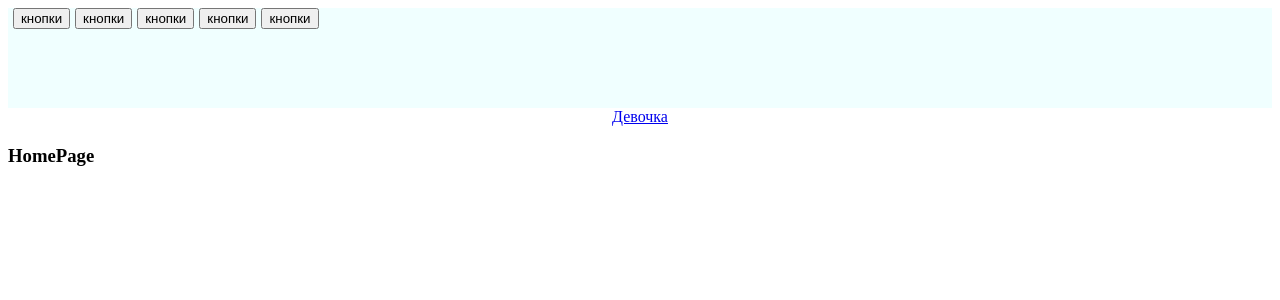
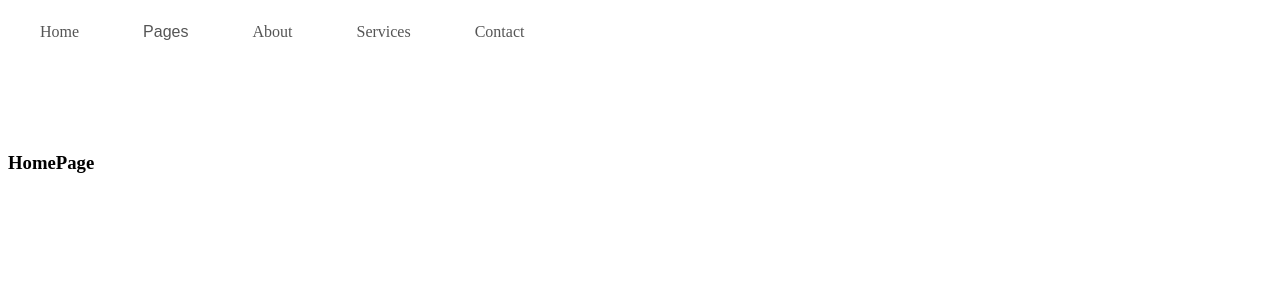
Before and after one commit to Yourtasya/ProjectFinal, a React (Create React App) app: page /home in a window 1280 px wide. Shown: the top 300 px of the page. Built offline with nearby package versions, Linux system fonts and the light colour scheme; the HTML template or start-up script is replaced by a standard one.

Commit message:
added styles for NavBar, and rename buttons

```diff
--- a/src/App.tsx
+++ b/src/App.tsx
@@ -1,19 +1,19 @@
 //internal module
-import { BrowserRouter, NavLink } from "react-router-dom";
+import { BrowserRouter, NavLink, Navigate } from "react-router-dom";
 
 //external module
 import NavBar from "./components/NavBar";
 import AppRouter from "./routeComponent/AppRouter";
 import "./styles/App.css";
 import "./styles/NavBar.css";
+import "./styles/DropdawnMenu.css";
+import { HOME_ROUTE } from "./links/consts";
 
 function App() {
   return (
     <BrowserRouter>
       <NavBar />
-      <div className="App">
-        <NavLink to="/register">Девочка</NavLink>
-      </div>
+      <div className="App"></div>
       <AppRouter />
     </BrowserRouter>
   );
--- /dev/null
+++ b/src/components/DropdawnMenu.tsx
@@ -0,0 +1,31 @@
+import React from "react";
+import "../styles/DropdawnMenu.css";
+
+export const Dropdown = ({ trigger, menu }: any) => {
+  const [open, setOpen] = React.useState(false);
+
+  const handleOpen = () => {
+    setOpen(!open);
+  };
+
+  return (
+    <div>
+      {React.cloneElement(trigger, {
+        onClick: handleOpen,
+      })}
+      {open ? (
+        <ul className="DropdawnMenu">
+          {menu.map((menuItem: any, index: any) => (
+            <li key={index} className="ItemButtonInDropDawn">
+              {React.cloneElement(menuItem, {
+                onClick: () => {
+                  setOpen(false);
+                },
+              })}
+            </li>
+          ))}
+        </ul>
+      ) : null}
+    </div>
+  );
+};
--- a/src/components/NavBar.tsx
+++ b/src/components/NavBar.tsx
@@ -1,15 +1,58 @@
 import React, { Component } from "react";
+import { BrowserRouter, NavLink, Navigate } from "react-router-dom";
+import {
+  ABOUT_ROUTE,
+  BLOG_ROUTE,
+  CHANGELOG_ROUTE,
+  CONTACT_ROUTE,
+  HOME_ROUTE,
+  LOCATION_ROUTE,
+  SERVICES_ROUTE,
+  STYLE_GUIDE_ROUTE,
+  TEAM_ROUTE,
+} from "../links/consts";
+import { Dropdown } from "./DropdawnMenu";
 
 export default class NavBar extends Component {
   render(): React.ReactNode {
     return (
       <div className="NavBar">
         <div className="ButtonListInNavBar">
-          <button className="ButtonInNavBar"> кнопки</button>
-          <button className="ButtonInNavBar"> кнопки</button>
-          <button className="ButtonInNavBar"> кнопки</button>
-          <button className="ButtonInNavBar"> кнопки</button>
-          <button className="ButtonInNavBar"> кнопки</button>
+          <NavLink to={HOME_ROUTE} className="ButtonInNavBar">
+            Home
+          </NavLink>
+          <Dropdown
+            trigger={<button className="DropdawnInNavBar">Pages</button>}
+            menu={[
+              <NavLink to={ABOUT_ROUTE} className="ButtonInDropdawnMenu">
+                About
+              </NavLink>,
+              <NavLink to={LOCATION_ROUTE} className="ButtonInDropdawnMenu">
+                Location
+              </NavLink>,
+              <NavLink to={BLOG_ROUTE} className="ButtonInDropdawnMenu">
+                Blog
+              </NavLink>,
+              <NavLink to={CHANGELOG_ROUTE} className="ButtonInDropdawnMenu">
+                Change
+              </NavLink>,
+              <NavLink to={TEAM_ROUTE} className="ButtonInDropdawnMenu">
+                Team
+              </NavLink>,
+              <NavLink to={STYLE_GUIDE_ROUTE} className="ButtonInDropdawnMenu">
+                Style Guide
+              </NavLink>,
+            ]}
+          />
+          <NavLink to={ABOUT_ROUTE} className="ButtonInNavBar">
+            About
+          </NavLink>
+          <NavLink to={SERVICES_ROUTE} className="ButtonInNavBar">
+            Services
+          </NavLink>
+          <NavLink to={CONTACT_ROUTE} className="ButtonInNavBar">
+            Contact
+          </NavLink>
         </div>
       </div>
     );
--- a/src/routeComponent/AppRouter.tsx
+++ b/src/routeComponent/AppRouter.tsx
@@ -1,13 +1,16 @@
 import React from "react";
 import { observer } from "mobx-react-lite";
-import { Routes, Route } from "react-router-dom";
+import { Routes, Route, Navigate } from "react-router-dom";
 
 import { publicRoutes } from "../routes";
+import { HOME_ROUTE } from "../links/consts";
 
 //Маршрутизатор
 function AppRouter() {
   return (
     <Routes>
+      <Route path="/" element={<Navigate to={HOME_ROUTE} />} />
+
       {publicRoutes.map(({ path, Component }) => (
         <Route key={path} path={path} element={<Component />}></Route>
       ))}
--- /dev/null
+++ b/src/styles/DropdawnMenu.css
@@ -0,0 +1,45 @@
+.DropdawnInNavBar {
+  border: none;
+  color: #555555;
+  background-color: white;
+  padding: 15px 32px;
+  text-align: center;
+  text-decoration: none;
+  display: inline-block;
+  font-size: 16px;
+}
+
+.DropdawnMenu {
+  position: absolute;
+
+  list-style-type: none;
+  margin: 5px 0;
+  padding: 0;
+
+  border: 1px solid grey;
+  width: 150px;
+}
+
+.DropdawnMenu > li {
+  margin: 0;
+
+  background-color: white;
+}
+
+.DropdawnMenu > li:hover {
+  background-color: lightgray;
+}
+
+.DropdawnMenu > li > button {
+  width: 100%;
+  height: 100%;
+  text-align: left;
+
+  background: none;
+  color: inherit;
+  border: none;
+  padding: 5px;
+  margin: 0;
+  font: inherit;
+  cursor: pointer;
+}
--- a/src/styles/NavBar.css
+++ b/src/styles/NavBar.css
@@ -1,6 +1,8 @@
 .NavBar {
-  height: 100px;
-  background-color: azure;
+  max-width: 1920px;
+  max-height: 125px;
+  height: 125px;
+  background-color: #ffffff;
 }
 
 .ButtonListInNavBar {
@@ -8,5 +10,11 @@
 }
 
 .ButtonInNavBar {
-  margin-left: 5px;
+  border: none;
+  color: #555555;
+  padding: 15px 32px;
+  text-align: center;
+  text-decoration: none;
+  display: inline-block;
+  font-size: 16px;
 }
--- a/src/styles/index.css
+++ b/src/styles/index.css
@@ -1,4 +1,5 @@
 body {
   margin: 0;
   padding: 0;
+  background-color: #ebf3f5;
 }
```
